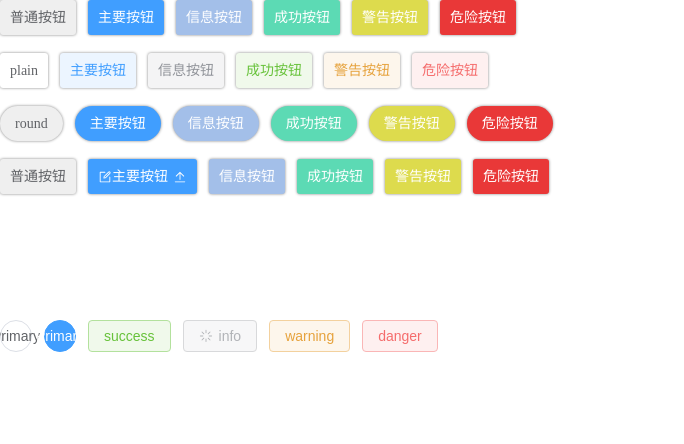
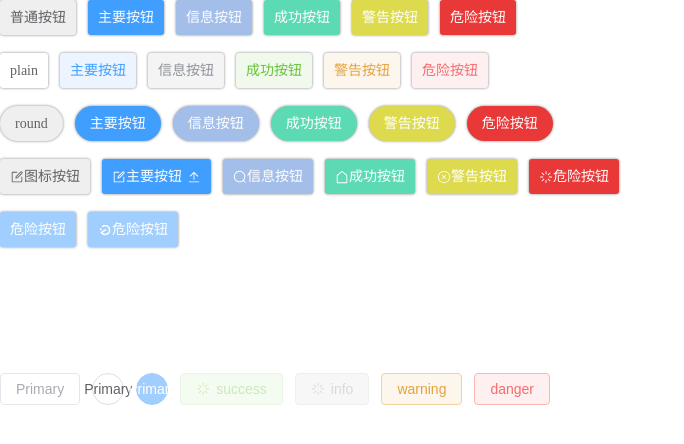
Before and after one commit to yetToBeTested/myComponent, a Vue app: page / in a window 1280 px wide. Shown: the top 444 px of the page, without its empty margins (0-684 px from the left). Built offline with nearby package versions, Linux system fonts and the light colour scheme.

Commit message:
disabled

```diff
--- a/src/App.vue
+++ b/src/App.vue
@@ -32,14 +32,20 @@ function handleClick(data: any) {
   <br />
   <br />
 
-  <myButton>普通按钮</myButton>
+  <myButton icon="Edit">图标按钮</myButton>
   <myButton icon="Edit" type="primary" @click="handleClick"
     >主要按钮<el-icon class="el-icon--right"><Upload /></el-icon
   ></myButton>
-  <myButton type="info">信息按钮</myButton>
-  <myButton type="success">成功按钮</myButton>
-  <myButton type="warning">警告按钮</myButton>
-  <myButton type="danger">危险按钮</myButton>
+  <myButton icon="Search" type="info">信息按钮</myButton>
+  <myButton icon="House" type="success">成功按钮</myButton>
+  <myButton icon="CircleClose" type="warning">警告按钮</myButton>
+  <myButton icon="Loading" type="danger">危险按钮</myButton>
+  <br />
+  <br />
+
+  <myButton disabled>危险按钮</myButton>
+  <myButton disabled loading-icon="Eleme" loading type="primary">危险按钮</myButton>
+
   <!-- <myButton text outline type="">普通按钮</myButton>
   <myButton text outline type="primary">主要按钮</myButton>
   <myButton text outline type="info">信息按钮</myButton>
@@ -65,10 +71,11 @@ function handleClick(data: any) {
 
   <br />
   <br />
+  <el-Button disabled>Primary</el-Button>
   <el-Button round circle>Primary</el-Button>
-  <el-Button round circle type="primary">Primary</el-Button>
-  <el-Button plain type="success">success</el-Button>
-  <el-Button plain loading type="info">info</el-Button>
+  <el-Button disabled round circle type="primary">Primary</el-Button>
+  <el-Button disabled plain loading type="success">success</el-Button>
+  <el-Button disabled plain loading type="info">info</el-Button>
   <el-Button plain type="warning">warning</el-Button>
   <el-Button plain type="danger">danger</el-Button>
 </template>
--- a/src/components/myButton/myButton.vue
+++ b/src/components/myButton/myButton.vue
@@ -1,25 +1,42 @@
 <template>
-  <button class="my-button" :class="[type, plain, round, circle]" type="button">
-    <i class="el-icon-loading" v-if="loading"></i>
+  <button
+    class="my-button"
+    :class="[type, plain, round, circle, disabled]"
+    type="button"
+    ref="btn"
+    :disabled="props.disabled"
+  >
+    <!-- <i class="el-icon-loading" v-if="loading"></i>
     <el-icon v-else-if="icon">
       <component :is="icon" />
+    </el-icon> -->
+    <!-- <i class="el-icon-loading" v-if="loading"></i> -->
+    <!-- <i :class="icon" v-if="icon && !loading"></i> -->
+    <template v-if="loading">
+      <slot v-if="$slots.loading" name="loading" />
+      <el-icon v-else :class="loading">
+        <component :is="loadingIcon" />
+      </el-icon>
+    </template>
+    <el-icon v-else-if="icon || $slots.icon">
+      <component :is="icon" v-if="icon" />
+      <slot v-else name="icon" />
     </el-icon>
-    <i class="el-icon-loading" v-if="loading"></i>
-    <!-- <i :class="icon" v-if="icon && !loading"></i> -->
     <span><slot></slot></span>
   </button>
 </template>
 
 <script setup lang="ts">
-import { computed } from 'vue'
-
+import { computed, ref } from 'vue'
+const btn = ref()
 const props = defineProps({
   type: String,
   plain: Boolean,
   round: Boolean,
   circle: Boolean,
   icon: String,
-  loading: String,
+  loading: Boolean,
+  loadingIcon: String,
   outline: Boolean,
   disabled: Boolean,
   size: String
@@ -32,7 +49,9 @@ const plain: any = computed(() => (props.plain ? 'plain' : ''))
 const round: any = computed(() => (props.round ? 'round' : ''))
 const circle: any = computed(() => (props.circle ? 'circle' : ''))
 const loading: any = computed(() => (props.loading ? 'loading' : ''))
-console.log(props.icon)
+const loadingIcon: any = computed(() => (props.loadingIcon ? props.loadingIcon : 'Loading'))
+const disabled: any = computed(() => (props.disabled ? 'disabled' : ''))
+console.log(props.icon, props.loadingIcon)
 
 // const textOutline = computed(() => (props.text || props.outline ? `my-button--outline ` : ''))
 // const text: any = computed(() => {
@@ -120,6 +139,13 @@ console.log(props.icon)
   border-radius: 50%;
   padding: 8px;
 }
+.my-button.disabled {
+  color: #fff;
+  background-color: #a0cfff;
+  border-color: #a0cfff;
+  /* 鼠标变为禁用 */
+  cursor: no-drop;
+}
 .my-button + .my-button {
   margin-left: 12px;
 }
@@ -163,6 +189,10 @@ console.log(props.icon)
 .my-button--danger.plain {
   color: #f56c6c;
   background-color: #fef0f0;
+}
+
+.el-icon.loading {
+  animation: rotating 2s linear infinite;
 }
 
 // .my-button--primary {
```
